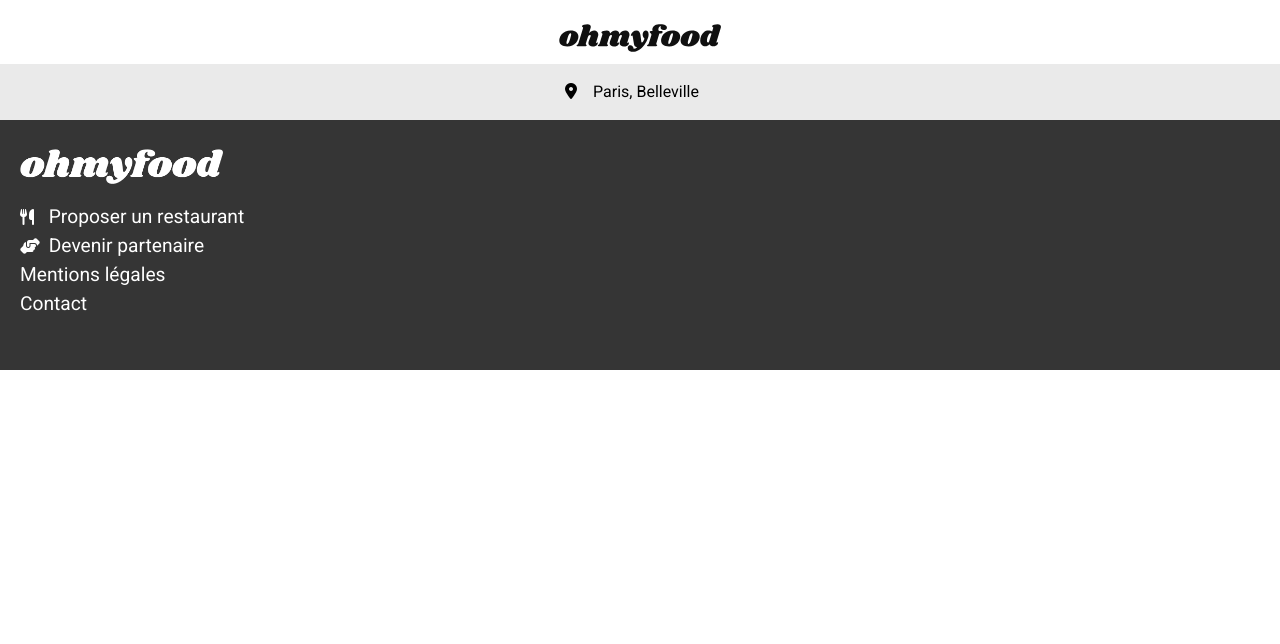
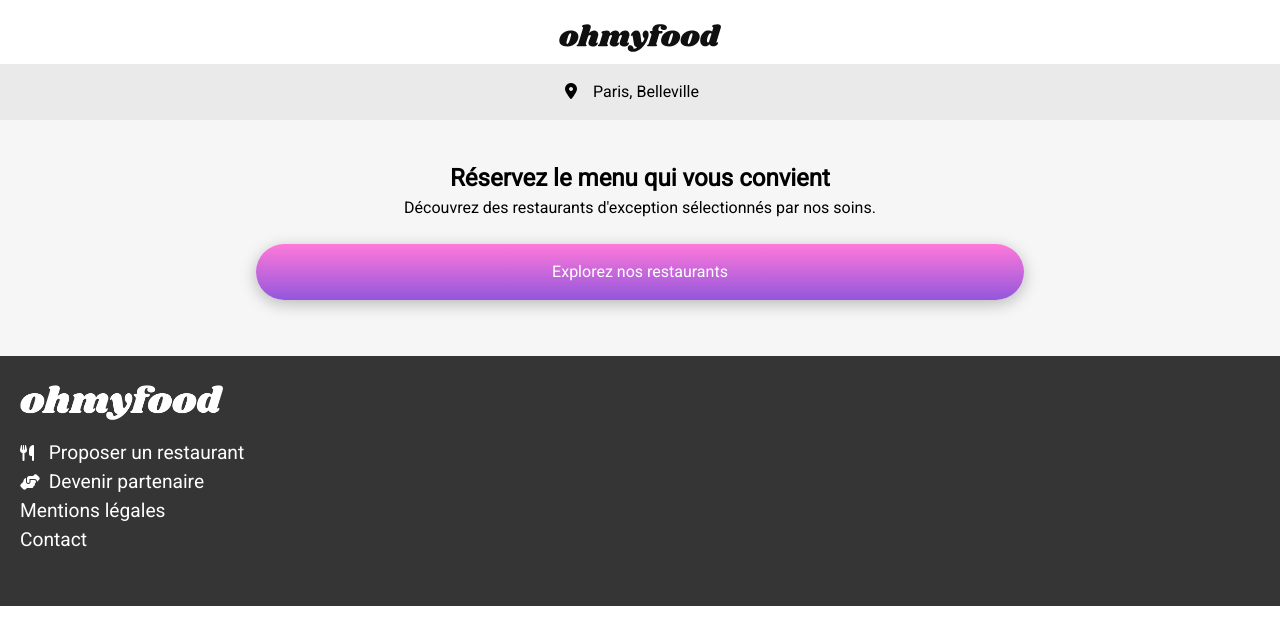
Before and after one commit to Bobysait/KhalidOuarga_3_08032021, a website: page index.html in a window 1280 px wide. Drawn offline with Linux system fonts and the light colour scheme; a web font is replaced by a local one.

Commit message:
implements button class add gradients to variables implements heading section

```diff
--- a/assets/sass/components/_buttons.scss
+++ b/assets/sass/components/_buttons.scss
@@ -0,0 +1,15 @@
+.btn{
+	padding			: 1rem 0;
+	border-radius	: 2rem;
+	border			: none;
+	text-align		: center;
+	color			: #fff;
+	background		: $linear_gradient-sp;
+	box-shadow		: 0 0.25rem 1rem rgba(0,0,0, 0.25);
+
+	cursor			: pointer;
+
+	&:hover{
+		border		: none;
+	}
+}
--- a/assets/sass/pages/_index.scss
+++ b/assets/sass/pages/_index.scss
@@ -22,3 +22,29 @@
 		}
 	}
 }
+
+.heading {
+	@extend                 .centered;
+
+	width					: 100%;
+	padding					: 0 5% 3.5rem 5%;
+
+	color					: $colour-light-font;
+	background				: $colour-light-back;
+
+	&__title {
+		width				: 75%;
+		margin				: auto;
+		font-size			: 1.5rem;
+		font-weight			: bold;
+		padding-top			: 2.5rem;
+	}
+
+	&__desc {
+		padding-bottom		: 1.5rem;
+	}
+
+	&__btn {
+		padding				: auto 0;
+	}
+}
--- a/assets/sass/utils/_extensions.scss
+++ b/assets/sass/utils/_extensions.scss
@@ -1,3 +1,29 @@
 .centered{
 	text-align				: center;
 }
+
+
+.w50 {
+	width			: 50%;
+	margin			: auto;
+}
+
+.w60 {
+	width			: 60%;
+	margin			: auto;
+}
+
+.w80 {
+	width			: 80%;
+	margin			: auto;
+}
+
+.c13 {
+	width			: 33.3%;
+	margin			: auto;
+}
+
+.c23 {
+	width			: 66.6%;
+	margin			: auto;
+}
--- a/assets/sass/utils/_variables.scss
+++ b/assets/sass/utils/_variables.scss
@@ -14,3 +14,11 @@ $colour-dark-back		: #eaeaea;
 
 $colour-darker-font		: #fff;
 $colour-darker-back		: #353535;
+
+/* gradients */
+$linear_gradient-ps : linear-gradient($colour_primary,$colour_secondary);
+$linear_gradient-pt : linear-gradient($colour_primary,$colour_tertiary);
+$linear_gradient-sp : linear-gradient($colour_secondary,$colour_primary);
+$linear_gradient-st : linear-gradient($colour_secondary,$colour_tertiary);
+$linear_gradient-tp : linear-gradient($colour_tertiary,$colour_primary);
+$linear_gradient-ts : linear-gradient($colour_tertiary,$colour_secondary);
--- a/index.html
+++ b/index.html
@@ -25,6 +25,17 @@
 			<div class="geolocalisation">
 				<i class="fas fa-map-marker-alt"></i>
 			</div>
+
+
+			<section class="heading">
+
+				<h1 class="heading__title">Réservez le menu qui vous convient</h1>
+
+				<p class="heading__desc">Découvrez des restaurants d'exception sélectionnés par nos soins.</p>
+
+				<button class="btn c23 heading__btn">Explorez nos restaurants</button>
+
+			</section>
 
 		</main>
 
```
Also changed, not shown: public/css/style.css, 1 other file.
